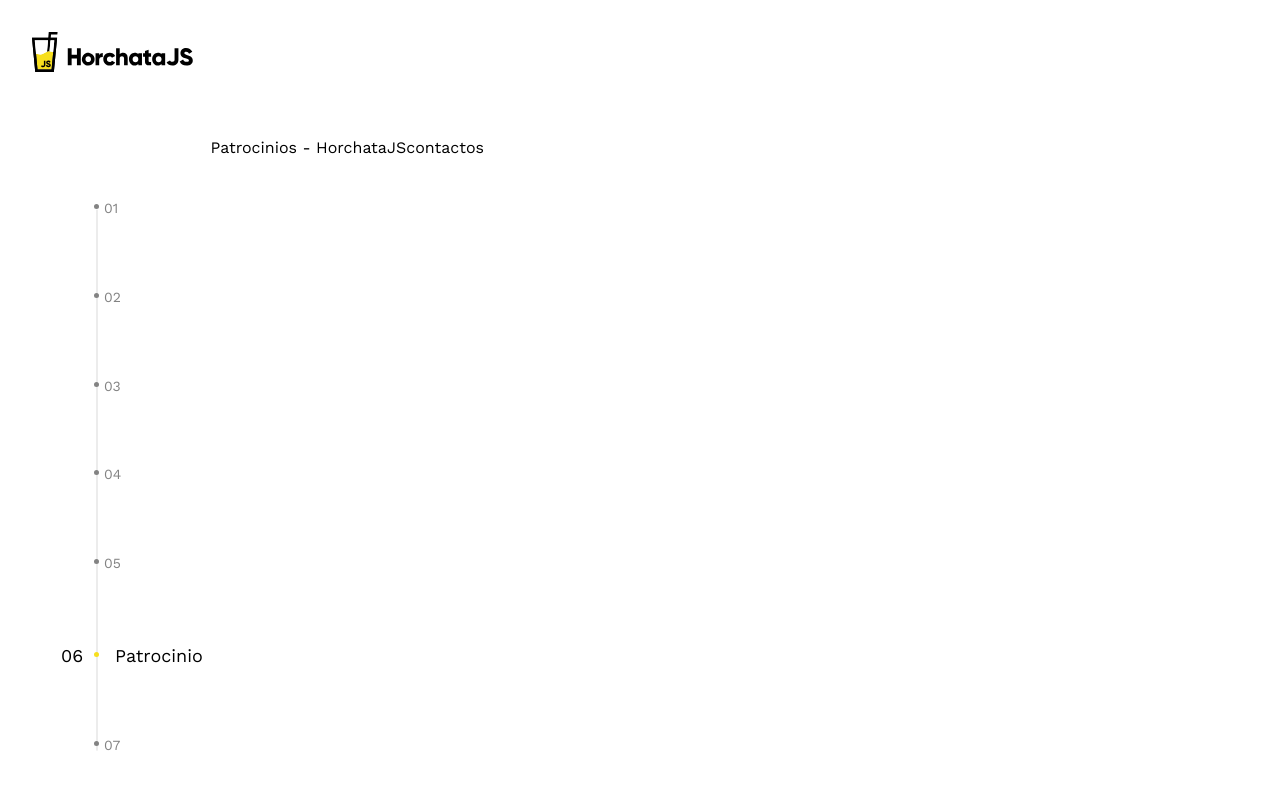
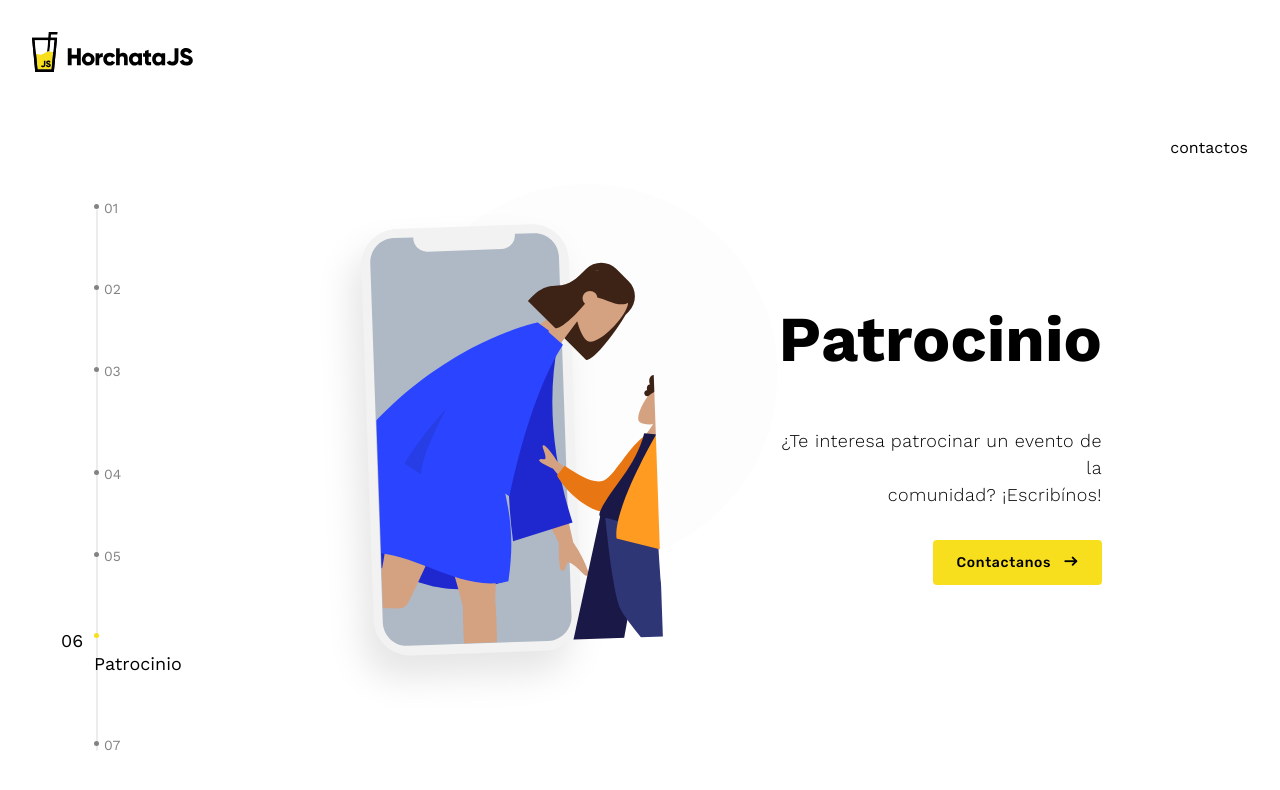
Before and after one commit to horchatajs/website, a Nuxt app: page /sponsors in a window 1280 px wide. Shown: the top 790 px of the page. Built offline with nearby package versions, Linux system fonts and the light colour scheme.

Commit message:
:art: Sponsors page

```diff
--- a/pages/sponsors.vue
+++ b/pages/sponsors.vue
@@ -1,12 +1,41 @@
 <template>
-  <div>
-    Patrocinios - HorchataJS
+  <div class="flex flex-col items-center w-full justify-between xl:flex-row">
+    <img
+      class="-mt-32 sm:mt-0 xl:ml-32"
+      src="~/assets/images/sponsor.svg"
+      alt="Join"
+      width="700">
+    <div class="flex flex-col text-center items-center -mt-40 sm:mt-4 xl:items-end xl:text-right xl:mr-32">
+      <div class="font-bold text-2xl md:text-5xl lg:text-6xl xl:leading-tight">
+        Patrocinio
+      </div>
+
+      <div class="tracking-wide text-sm sm:text-lg font-light mt-8 xl:mt-12">
+        ¿Te interesa patrocinar un evento de la <br>comunidad? ¡Escribínos!
+      </div>
+
+      <app-button link="http://slack.horchatajs.com" class="mt-8">
+        <template v-slot:button-text>
+          <span class="normal-case">
+            Contactanos
+          </span>
+        </template>
+        <template v-slot:icon>
+          <span>
+            <i class="ml-3 ic-arrow" />
+          </span>
+        </template>
+      </app-button>
+    </div>
   </div>
 </template>
 
 <script>
-export default {}
+import AppButton from '~/components/AppButton'
+
+export default {
+  components: {
+    AppButton
+  }
+}
 </script>
-
-<style>
-</style>
```
Also changed, not shown: assets/images/sponsor.svg (added).
